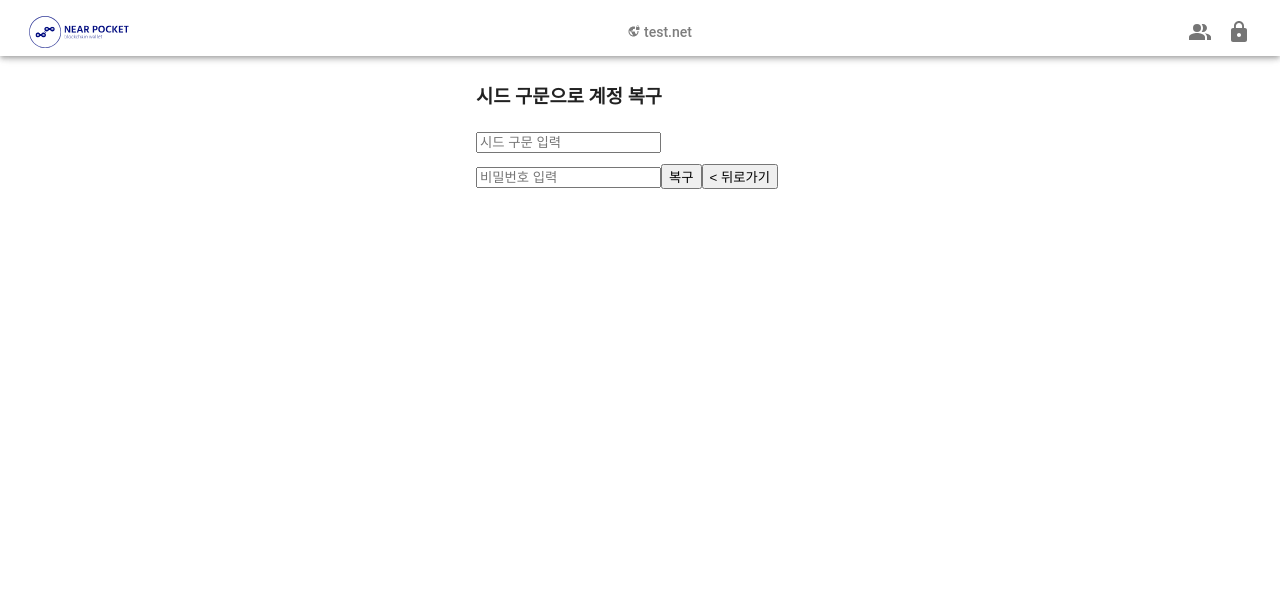
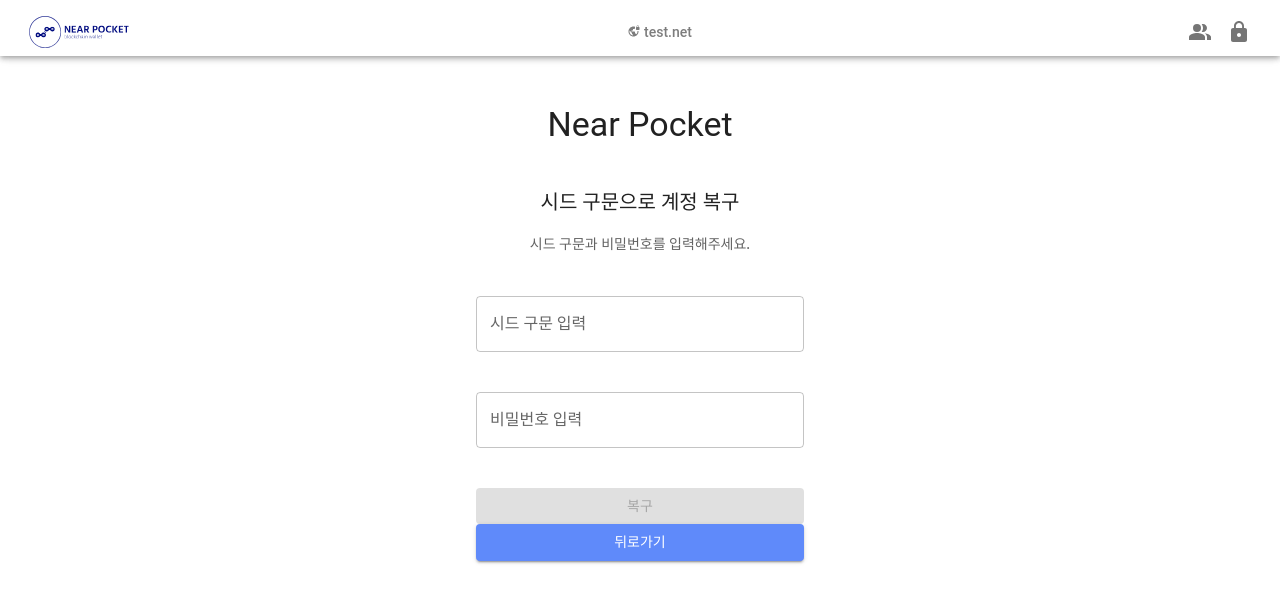
Before and after one commit to codestates/BTA1stProject-18, a React (Create React App) app in the folder near-pocket/: page /recover in a window 1280 px wide. Shown: the top 602 px of the page. Built offline with nearby package versions, Linux system fonts and the light colour scheme; what near-api-js would draw is missing.

Commit message:
feat: account list& import

```diff
--- a/near-pocket/src/views/Popup/AccountList.jsx
+++ b/near-pocket/src/views/Popup/AccountList.jsx
@@ -1,18 +1,45 @@
 import React, { useEffect, useState } from 'react';
 import { Box } from '@mui/system';
-import { List, ListItemButton, ListItemAvatar, ListItemText, Typography } from '@mui/material';
-import { fetchBalance, getStorageSyncValue, initialTasks, showAllHoldings } from '../../utils/utilsUpdated';
-import { useSelector } from 'react-redux';
+import { Button, List, ListItemButton, ListItemAvatar, ListItemText, Typography } from '@mui/material';
+import { fetchBalance, getStorageSyncValue, initialTasks } from '../../utils/utilsUpdated';
+import { useDispatch, useSelector } from 'react-redux';
 import AccountCircleIcon from '@mui/icons-material/AccountCircle';
+import { SWITCH_ACCOUNT } from '../../redux/actionTypes';
+import { useNavigate } from 'react-router';
 
 const AccountList = () => {
   const [allWallets, setAllWallets] = useState([]);
 
   const activeWallet = useSelector(({ walletEncrypted }) => walletEncrypted?.activeWallet);
-  // 리스트 아이템 클릭시
+  const activeAccountID = useSelector(({ walletEncrypted }) => walletEncrypted?.activeAccountID);
+
+  const dispatch = useDispatch();
+  const navigate = useNavigate();
+
+  // 리스트 아이템 클릭시 해당 계정 대시보드로 이동
   const handleAccoutClick = (add, i) => {
     console.log(add, i);
+    const walletName = add.name;
+    const accountID = add.accountID;
+
+    dispatch({
+      type: SWITCH_ACCOUNT,
+      payload: {
+        activeWallet: walletName,
+        activeAccountID: accountID,
+      },
+    });
+
+    navigate('/dashboard');
   };
+
+  const moveToCreate = async () => {
+    navigate('/uc-seed-phrase');
+  };
+  const moveToImport = async () => {
+    navigate('/import-account');
+  };
+
   useEffect(() => {
     (async () => {
       const { address, mnemonic, secret, accountID, allAccounts } = await initialTasks(activeWallet);
@@ -26,7 +53,7 @@
   }, [activeWallet]);
   return (
     <Box>
-      <Typography variant='h6' align='left'>
+      <Typography variant='h6' align='center'>
         계정 관리
       </Typography>
       <Box>
@@ -41,6 +68,14 @@
           ))}
         </List>
       </Box>
+      <Button onClick={moveToCreate} align='center' variant='contained'>
+          생성
+      </Button>
+      &nbsp;
+      <Button onClick={moveToImport} align='center' variant='contained'>
+          가져오기
+      </Button>
+
     </Box>
   );
 };
--- a/near-pocket/src/views/Popup/ImportAccount.js
+++ b/near-pocket/src/views/Popup/ImportAccount.js
@@ -1,6 +1,12 @@
 import React, { useState } from "react";
 import { useNavigate } from "react-router-dom";
 import { useDispatch } from "react-redux";
+
+import Box from '@mui/material/Box';
+import { Button, TextField, Typography } from '@mui/material';
+import EntryHeader from '../../components/EntryHeader';
+import LoadingSpinner from '../../components/common/LoadingSpinner';
+import useAlert from '../../hooks/useAlert';
 
 import {
   encryptMessage,
@@ -9,7 +15,7 @@
   setStorageSyncValue,
 } from "../../utils/utilsUpdated";
 import { parseSeedPhrase } from "near-seed-phrase";
-import { KeyPair, connect, WalletConnection } from "near-api-js";
+import { KeyPair } from "near-api-js";
 import { SWITCH_ACCOUNT } from "../../redux/actionTypes";
 import { CONFIG } from "../../constants";
 
@@ -19,8 +25,14 @@
   const dispatch = useDispatch();
 
   const navigate = useNavigate();
+  const { setAlert } = useAlert();
+
+  const handleTypeConfirmMnemonics = (e) => {
+    setPhrase(e.target.value);
+  };
 
   const importAccount = async () => {
+
     try {
 
       if (phrase.startsWith("ed25519:")) {
@@ -30,6 +42,7 @@
         //시드 구문으로 입력받은 경우
         const split = phrase.split(" ");
         if (split.length === 1) {
+          setAlert('error', "유효하지 않은 시드 구문입니다.");
           throw new Error("유효하지 않은 시드 구문입니다.");
         }
         if (!phrase) return;
@@ -45,6 +58,7 @@
       console.log("accountID: " + accountIdsByPublickKey);
 
       if (!phrase || accountIdsByPublickKey.length === 0) {
+        setAlert('error', "유효하지 않은 시드 구문입니다.");
         throw new Error("유효하지 않은 시드 구문입니다.");
       }
       setLoading(true);
@@ -59,7 +73,8 @@
       }
 
       if (isExist) {
-        alert("해당 계정은 이미 존재합니다.");
+        setAlert('error', "해당 계정은 이미 존재합니다.");
+        //alert("해당 계정은 이미 존재합니다.");
         setLoading(false);
         return;
       }
@@ -97,24 +112,30 @@
     } catch (error) {
       console.log("error : ", error.message);
       setLoading(false);
-      alert(error.message);
+      setAlert('error', error.message);
+      //alert(error.message);
     }
   };
 
   return (
-    <div>
-      <h3>시드 구문 / 시크릿 키로 계정 가져오기</h3>
-      <input value={phrase} onChange={e => setPhrase(e.target.value)} />
-      {loading ? (
-        <p>Loading...</p>
-      ) : (
-        <button onClick={importAccount}>가져오기</button>
-      )}
-      <button style={{ marginTop: 10 }} onClick={() => navigate("/dashboard")}>
-        {" "}
-        {"<"} 뒤로가기
-      </button>
-    </div>
+    <Box>
+      <EntryHeader />
+      <Typography variant='h6' align='center'>
+        시드 구문 / 시크릿키로 계정 가져오기
+      </Typography>
+
+      <Box mt={5}>
+        <TextField label='시드 구문 / 시크릿키 입력' fullWidth variant='outlined' onChange={handleTypeConfirmMnemonics} />
+      </Box>
+
+      <Box mt={5}>
+        <Button onClick={importAccount} fullWidth variant='contained' disabled={!phrase}>
+          가져오기
+        </Button>
+      </Box>
+      {loading && <LoadingSpinner />}
+    </Box>
+
   );
 };
 
--- a/near-pocket/src/views/Popup/Recover.js
+++ b/near-pocket/src/views/Popup/Recover.js
@@ -1,5 +1,10 @@
 import React, { useState } from "react";
 import { useNavigate } from "react-router-dom";
+import Box from '@mui/material/Box';
+import { Button, TextField, Typography } from '@mui/material';
+import EntryHeader from '../../components/EntryHeader';
+import LoadingSpinner from '../../components/common/LoadingSpinner';
+import useAlert from '../../hooks/useAlert';
 
 import {
   encryptMessage,
@@ -17,14 +22,24 @@
   SWITCH_ACCOUNT,
 } from "../../redux/actionTypes";
 
-const ImportAccount = () => {
+const Recover = () => {
   const [loading, setLoading] = useState(false);
-  const [phrase, setPhrase] = useState("");
-  const [password, setPassword] = useState("");
+  const [phrase, setPhrase] = useState('');
+  const [password, setPassword] = useState('');
+  const { setAlert } = useAlert();
 
   const dispatch = useDispatch();
 
   const navigate = useNavigate();
+
+  const handleTypeConfirmMnemonics = (e) => {
+    //setMnemonicError(false);
+    setPhrase(e.target.value);
+  };
+  const handleTypeConfirmPassword = (e) => {
+    //setMnemonicError(false);
+    setPassword(e.target.value);
+  };
 
   const recoverAccount = async () => {
     try {
@@ -34,7 +49,8 @@
       }
       if (!phrase) return;
       if (!password) {
-        alert("패스워드를 입력해주세요.");
+        setAlert('error', "패스워드를 입력해주세요.");
+        //alert("패스워드를 입력해주세요.");
         return;
       }
       setLoading(true);
@@ -98,35 +114,43 @@
     } catch (error) {
       console.log("err===", error.message);
       setLoading(false);
-      alert(error.message);
+      setAlert('error', error.message);
+      //alert(error.message);
     }
   };
 
   return (
-    <div>
-      <h3>시드 구문으로 계정 복구</h3>
-      <input
-        value={phrase}
-        onChange={e => setPhrase(e.target.value)}
-        placeholder="시드 구문 입력"
-      />
-      <input
-        value={password}
-        type="password"
-        onChange={e => setPassword(e.target.value)}
-        placeholder="비밀번호 입력"
-      />
-      {loading ? (
-        <p>Loading...</p>
-      ) : (
-        <button onClick={recoverAccount}>복구</button>
-      )}
-      <button style={{ marginTop: 10 }} onClick={() => navigate("/dashboard")}>
-        {" "}
-        {"<"} 뒤로가기
-      </button>
-    </div>
+    <Box>
+      <EntryHeader />
+      <Typography variant='h6' align='center'>
+        시드 구문으로 계정 복구
+      </Typography>
+      <Typography variant='subtitle2' sx={{ color: '#636363' }} align='center' mt={2}>
+        시드 구문과 비밀번호를 입력해주세요.
+      </Typography>
+      <Box mt={5}>
+        <TextField label='시드 구문 입력' fullWidth variant='outlined' onChange={handleTypeConfirmMnemonics} />
+      </Box>
+      <Box mt={5}>
+        <TextField label='비밀번호 입력' fullWidth variant='outlined' onChange={handleTypeConfirmPassword} />
+      </Box>
+      {/* {mnemonicError && (
+        <Typography variant='subtitle2' align='left' sx={{ color: 'red' }} mt={2} mb={2}>
+          시드 구문이 일치하지 않습니다.
+        </Typography>
+      )} */}
+      <Box mt={5}>
+        <Button onClick={recoverAccount} fullWidth variant='contained' disabled={!password || !phrase}>
+          복구
+        </Button>
+        <Button onClick={() => navigate("/dashboard")} fullWidth variant='contained' >
+          뒤로가기
+        </Button>
+      </Box>
+      {loading && <LoadingSpinner />}
+    </Box>
+
   );
 };
 
-export default ImportAccount;
+export default Recover;
--- a/near-pocket/src/views/Popup/SeedConfirm.jsx
+++ b/near-pocket/src/views/Popup/SeedConfirm.jsx
@@ -24,13 +24,9 @@
 
   const setMnemonicPhrase = async () => {
 
-    const { address, mnemonic, secret, accountID } =
+    const { mnemonic } =
     await initialTasks(activeWallet);
 
-    //16진수 퍼블릭 주소를 가져온다.
-    //const publicAddress = utils.PublicKey.fromString(address).data.toString('hex');
-
-    //setAddress(publicAddress);
     setMnemonics(mnemonic);
   };
 
```
Also changed, not shown: 1 other file (tests, documents, lock files or other folders).
